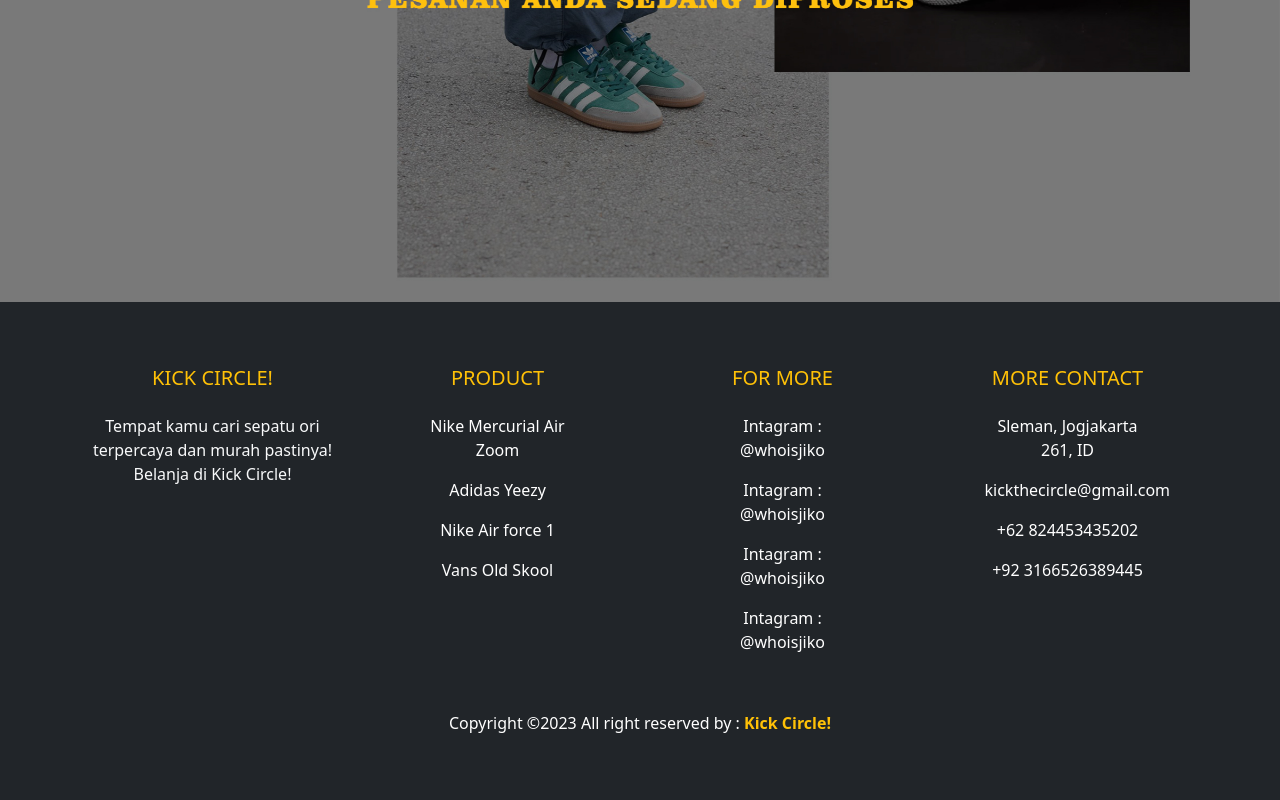
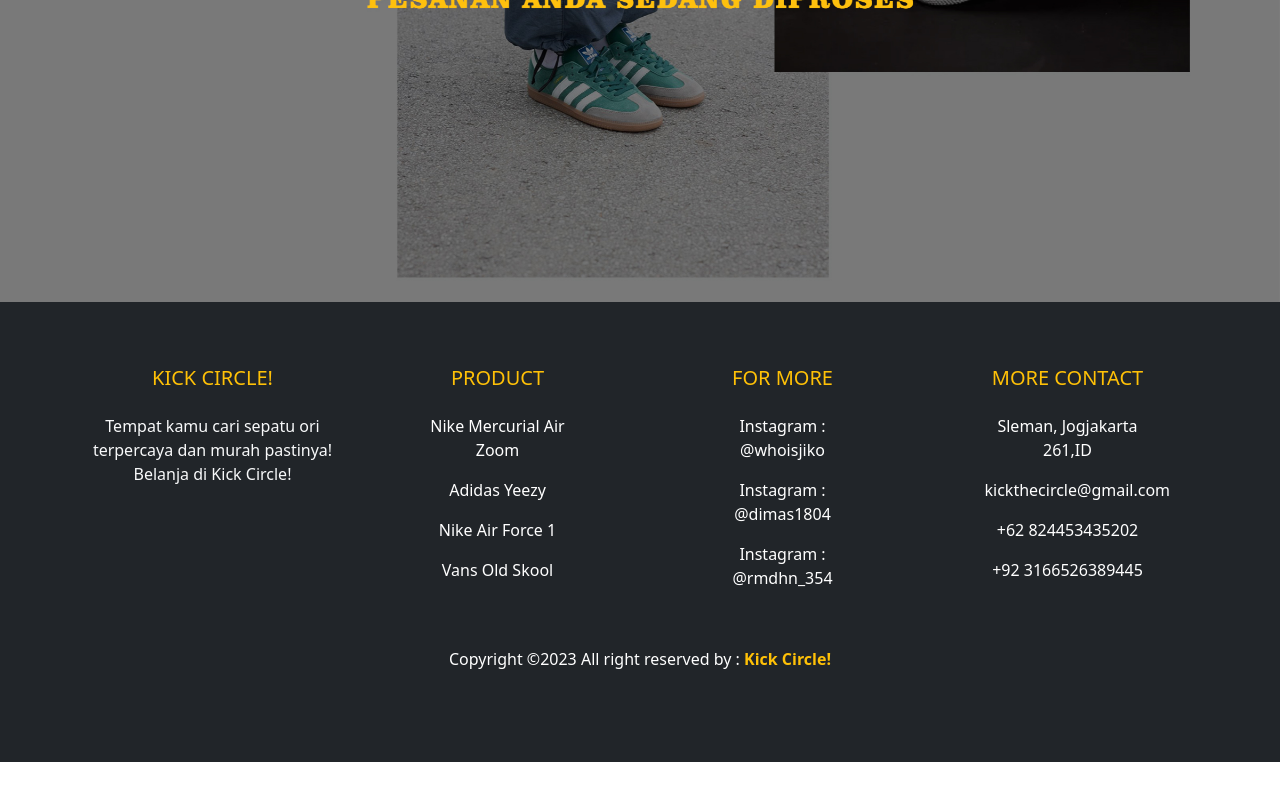
Before and after one commit to jiko2028/testwebcircle.github.io, a plain HTML site: page halaman_proses.html in a window 1280 px wide. Shown: the part 551-1351 px from the top of the page. After the commit the page ends 1313 px from the top, so only its background shows below. Drawn offline with nearby package versions, Linux system fonts and the light colour scheme.

Commit message:
instagram

```diff
--- a/halaman_proses.html
+++ b/halaman_proses.html
@@ -40,7 +40,7 @@
                         <a href="#" class="text-white" style="text-decoration: none;">Adidas Yeezy</a>
                     </p>
                     <p>
-                        <a href="#" class="text-white" style="text-decoration: none;">Nike Air force 1</a>
+                        <a href="#" class="text-white" style="text-decoration: none;">Nike Air Force 1</a>
                     </p>
                     <p>
                         <a href="#" class="text-white" style="text-decoration: none;">Vans Old Skool</a>
@@ -51,24 +51,20 @@
                 <div class="col-md-3 col-lg-2 col-xl-2 mx-auto mt-3">
                     <h5 class="text-uppercase mb-4 font-weight-bold text-warning">For More</h5>
                     <p>
-                        <a href="#" class="text-white" style="text-decoration: none;">Intagram : @whoisjiko</a>
+                        <a href="https://instagram.com/whoisjiko_?igshid=MzNlNGNkZWQ4Mg==" class="text-white" style="text-decoration: none;">Instagram : @whoisjiko</a>
                     </p>
                     <p>
-                        <a href="#" class="text-white" style="text-decoration: none;">Intagram : @whoisjiko</a>
+                        <a href="https://instagram.com/dimas1804?igshid=OGQ5ZDc2ODk2ZA==" class="text-white" style="text-decoration: none;">Instagram : @dimas1804</a>
                     </p>
                     <p>
-                        <a href="#" class="text-white" style="text-decoration: none;">Intagram : @whoisjiko</a>
+                        <a href="https://instagram.com/rmdhn_354?igshid=OGQ5ZDc2ODk2ZA==" class="text-white" style="text-decoration: none;">Instagram : @rmdhn_354</a>
                     </p>
-                    <p>
-                        <a href="#" class="text-white" style="text-decoration: none;">Intagram : @whoisjiko</a>
-                    </p>
-
                 </div>
 
                 <div class="col-md-3 col-lg-2 col-xl-2 mx-auto mt-3">
                     <h5 class="text-uppercase mb-4 font-weight-bold text-warning">More Contact</h5>
                     <p class="text-white">
-                        <i class="fas fa-home mr-3 text-white"></i> Sleman, Jogjakarta 261, ID
+                        <i class="fas fa-home mr-3 text-white"></i> Sleman, Jogjakarta 261,ID
                     </p>
                     <p class="text-white">
                         <i class="fas fa-envelope mr-3 text-white"></i> kickthecircle@gmail.com
@@ -87,7 +83,7 @@
 
             <div class="col-md-auto col-lg-auto">
                 <p class="text-white">Copyright ©2023 All right reserved by :
-                    <a href="#" style="text-decoration: none;">
+                    <a href="index.html" style="text-decoration: none;">
                         <strong class="text-warning">Kick Circle!</strong>
                     </a>
                 </p>
```
Also changed, not shown: beli.html (+3 -3 lines), index.html (+3 -3 lines), product.html (+3 -3 lines).
